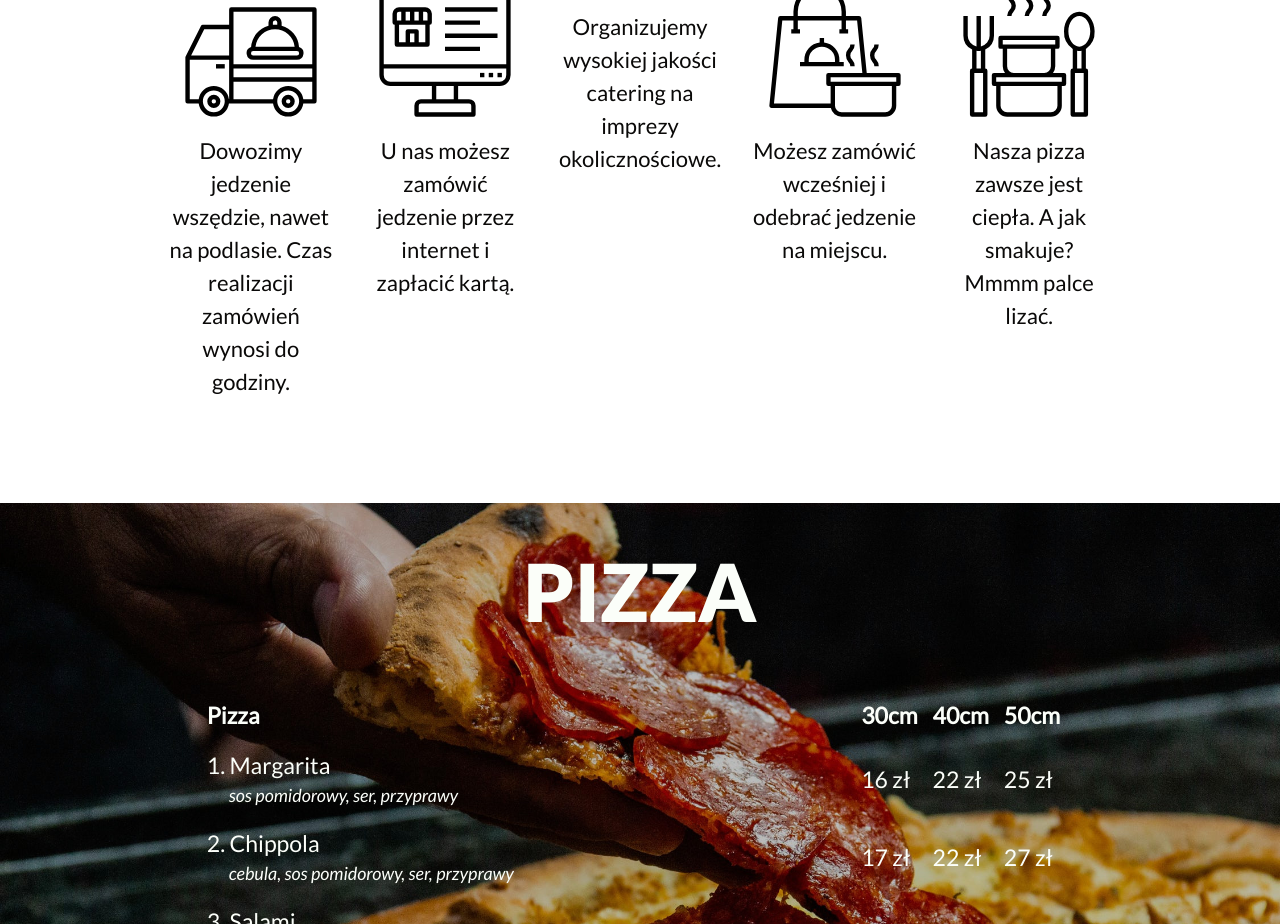
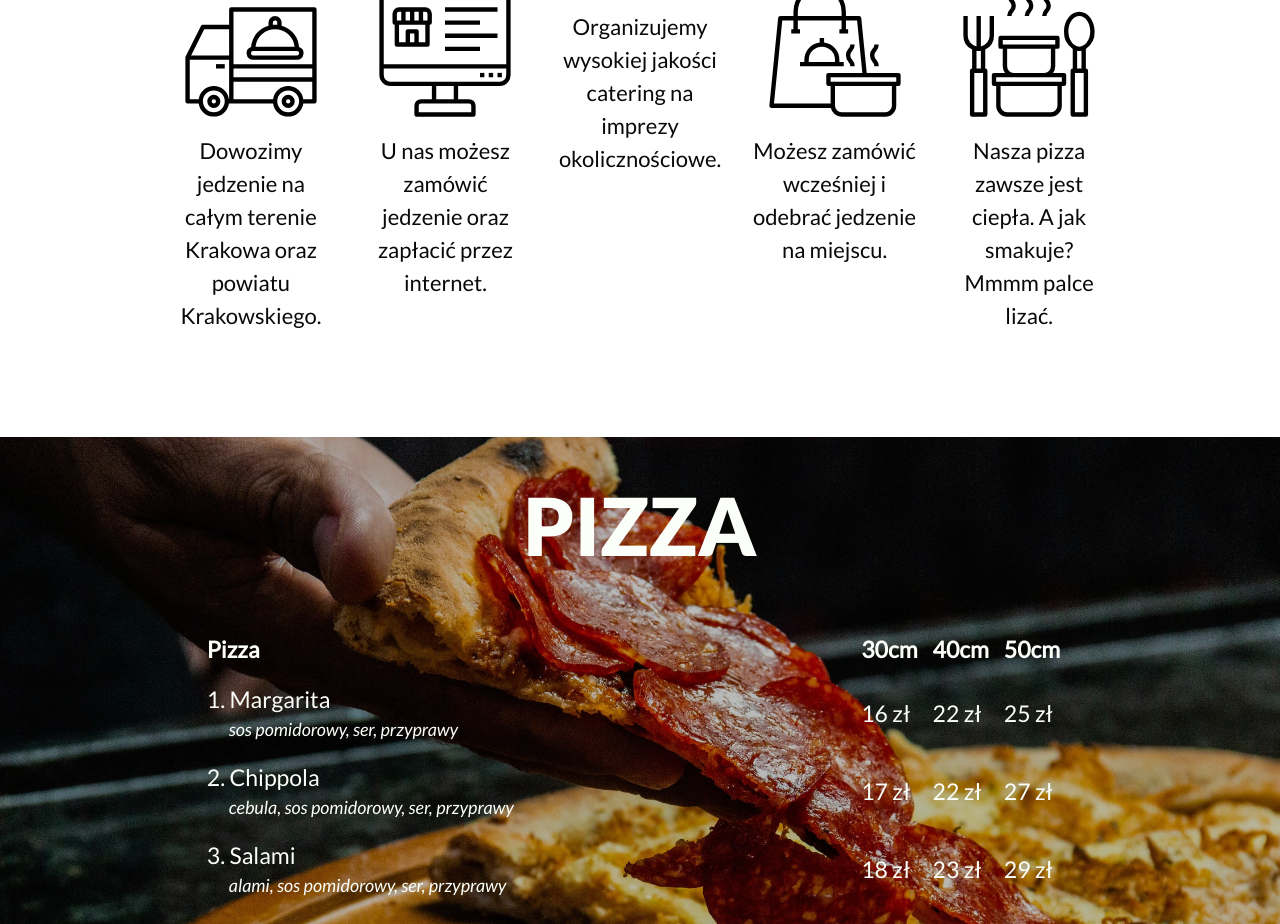
Before and after one commit to skdziwak/pizzeria, a plain HTML site: page index.html in a window 1280 px wide. Shown: the part 1020-1944 px from the top of the page. Drawn offline with Linux system fonts and the light colour scheme.

Commit message:
Changed text

```diff
--- a/index.html
+++ b/index.html
@@ -32,11 +32,11 @@
                     <div class="row">
                         <div class="column">
                             <img src="images/icons/svg/029-delivery truck.svg"/>
-                            <p>Dowozimy jedzenie wszędzie, nawet na podlasie. Czas realizacji zamówień wynosi do godziny.</p>
+                            <p>Dowozimy jedzenie na całym terenie Krakowa oraz powiatu Krakowskiego.</p>
                         </div>
                         <div class="column">
                             <img src="images/icons/svg/023-shopping online.svg"/>
-                            <p>U nas możesz zamówić jedzenie przez internet i zapłacić kartą.</p>
+                            <p>U nas możesz zamówić jedzenie oraz zapłacić przez internet.</p>
                         </div>
                         <div class="column">
                             <img src="images/icons/svg/027-food and restaurant.svg"/>
```
